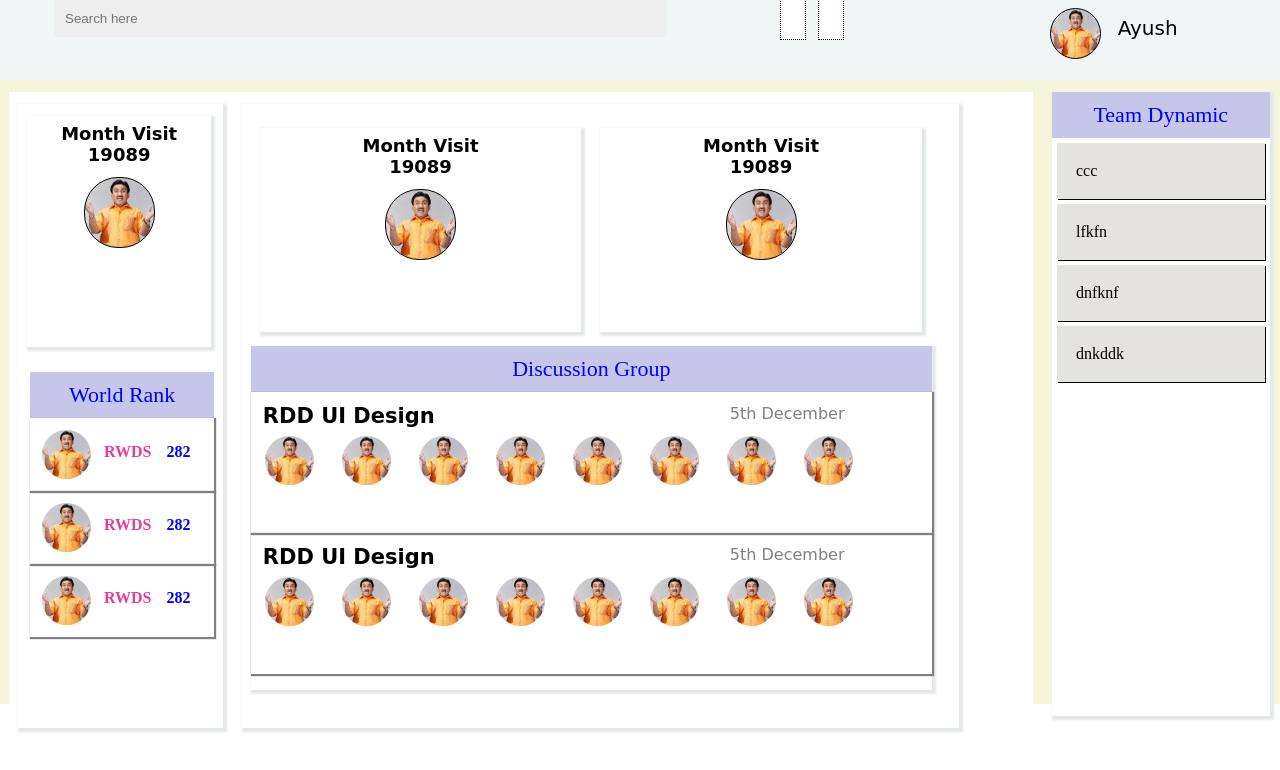
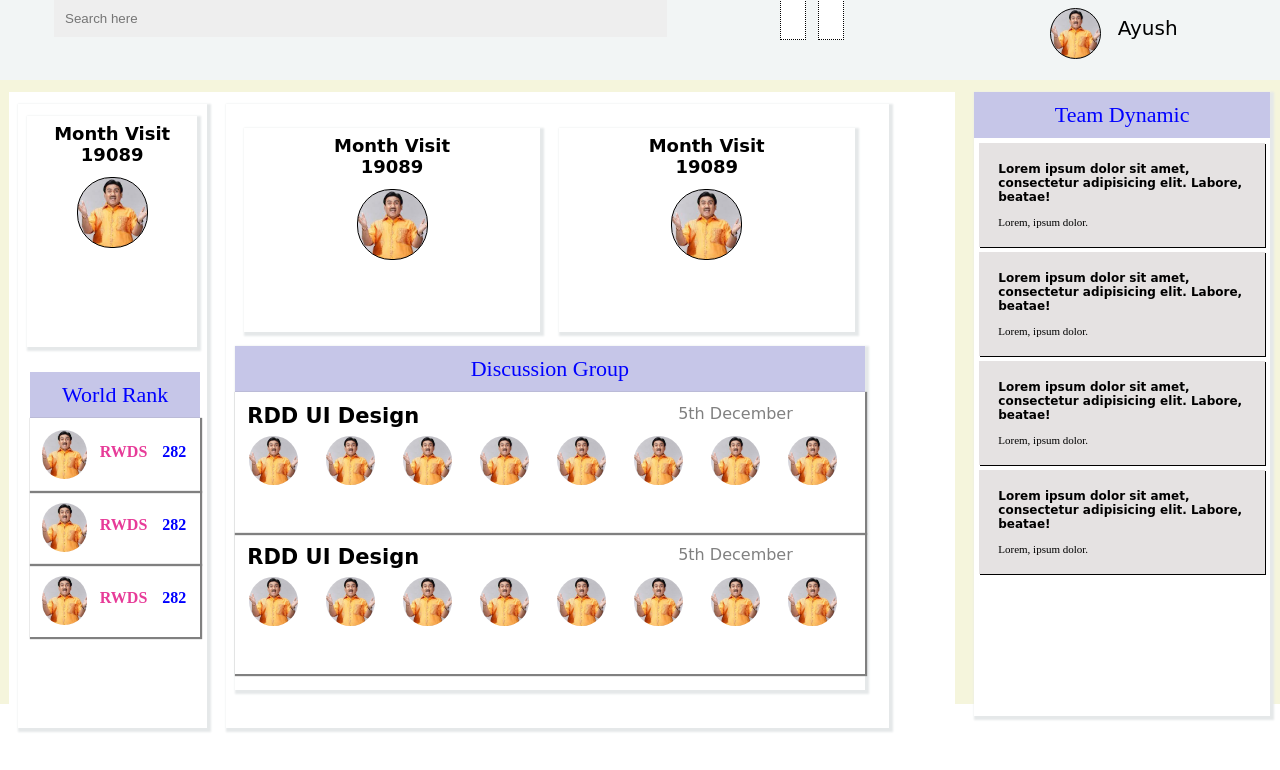
Before and after one commit to Avtech04/CSS-Battle, a plain HTML site: page task2/index.html in a window 1280 px wide. Drawn offline with Linux system fonts and the light colour scheme.

Commit message:
new commit

```diff
--- a/task2/index.html
+++ b/task2/index.html
@@ -88,7 +88,7 @@
     margin: 12px 10px 10px 9px;
     }
     .right{
-        width: 17%;
+        width: 25%;
         height: 100%;
         background-color: chartreuse;
         background: white;
@@ -242,6 +242,15 @@
     font-family: cursive;
     color: grey;
     }
+    .impo{
+        font-size:12px;
+        font-weight: 700;
+        font-family: cursive;
+    }
+    .impo2{
+        font-size: 11px;
+    padding-top: 12px;
+    }
 </style>
 <body>
     <div class="navbar">
@@ -326,10 +335,32 @@
         <div class="right">
             <div class="head">
 Team Dynamic             </div>
-<div class="tempa">ccc</div>
-<div class="tempa">lfkfn</div>
-<div class="tempa">dnfknf</div>
-<div class="tempa">dnkddk</div>
+<div class="tempa">
+    <div class="impo">
+        Lorem ipsum dolor sit amet, consectetur adipisicing elit. Labore, beatae!
+    </div>
+    <div class="impo2">
+        Lorem, ipsum dolor.
+    </div>
+</div>
+<div class="tempa"><div class="impo">
+    Lorem ipsum dolor sit amet, consectetur adipisicing elit. Labore, beatae!
+</div>
+<div class="impo2">
+    Lorem, ipsum dolor.
+</div></div>
+<div class="tempa"><div class="impo">
+    Lorem ipsum dolor sit amet, consectetur adipisicing elit. Labore, beatae!
+</div>
+<div class="impo2">
+    Lorem, ipsum dolor.
+</div></div>
+<div class="tempa"><div class="impo">
+    Lorem ipsum dolor sit amet, consectetur adipisicing elit. Labore, beatae!
+</div>
+<div class="impo2">
+    Lorem, ipsum dolor.
+</div></div>
         </div>
     </div>
     <div class="footer">
```
